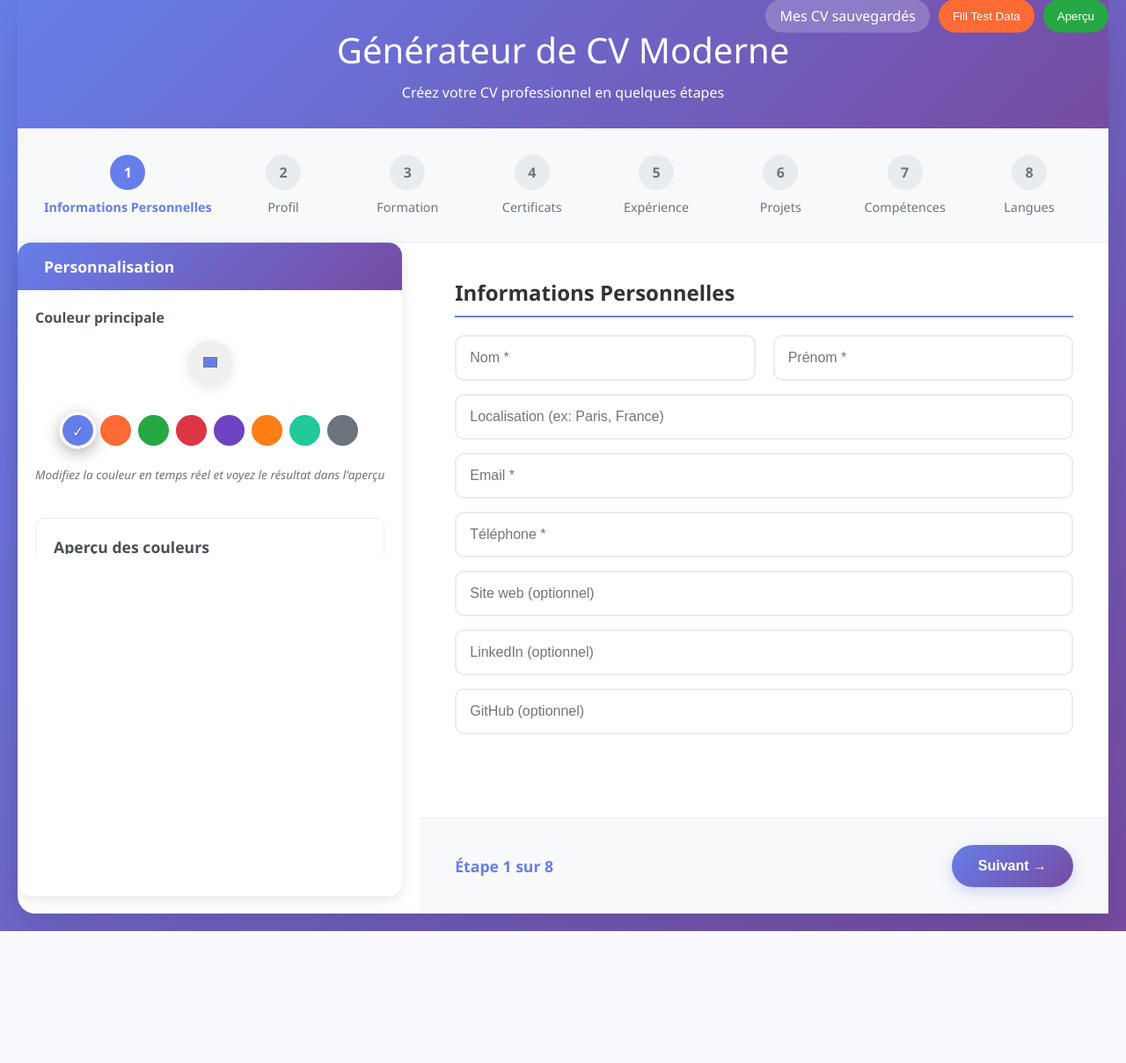
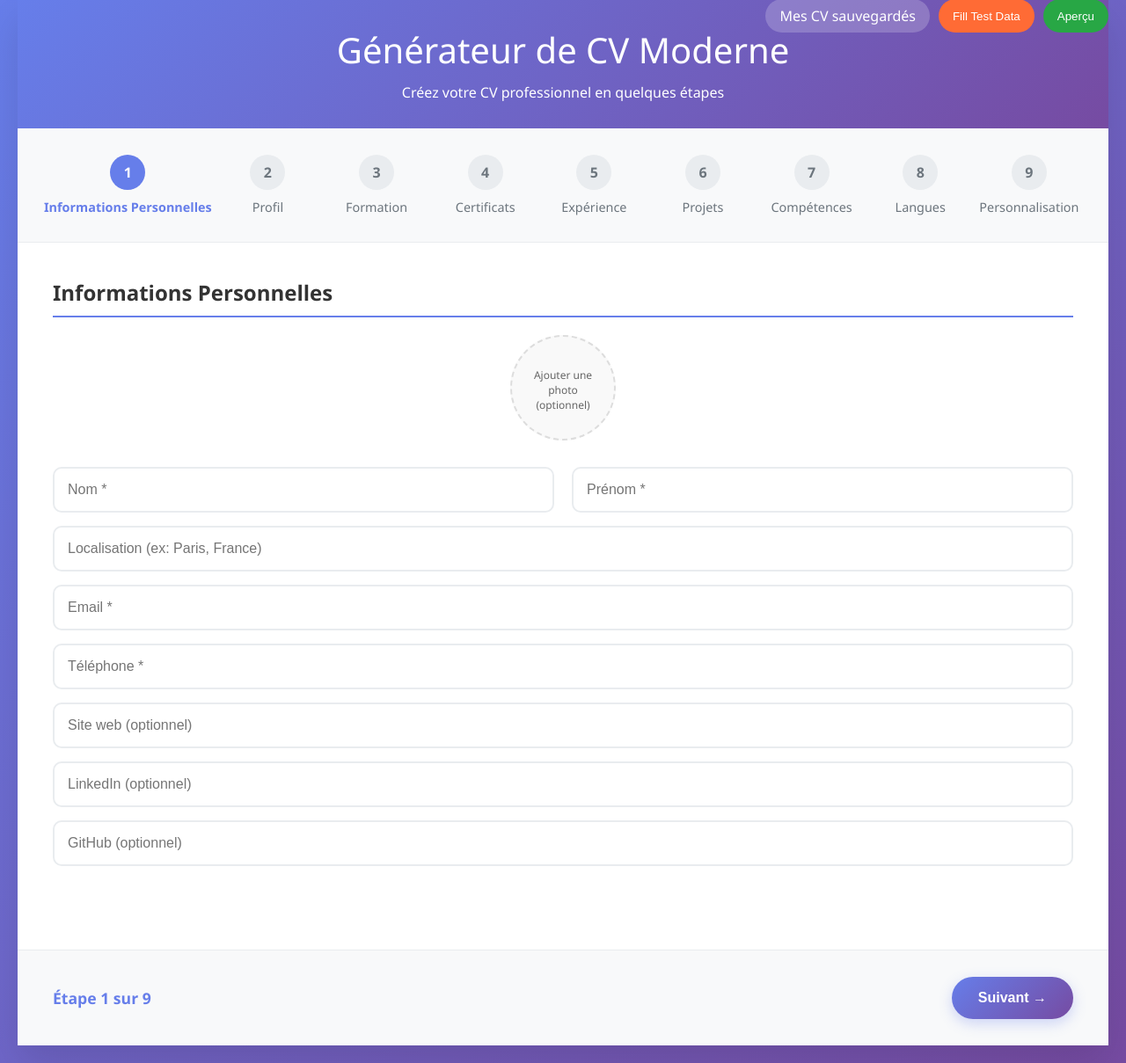
Before and after one commit to Adameelmadani/CV_Generator, a PHP site: page /Cv_generator/home.html in a window 1280 px wide. Shown: the part 21-1230 px from the top of the page at 88% size. Before the commit the page ends 1080 px from the top, so only its background shows below. Run offline with PHP 8.4, Linux system fonts and the light colour scheme.

Commit message:
moved the color section to the end

```diff
--- a/Cv_generator/home.html
+++ b/Cv_generator/home.html
@@ -64,59 +64,22 @@
           <div class="step-number">8</div>
           <div class="step-title">Langues</div>
         </div>
+        <div class="step" data-step="9">
+          <div class="step-number">9</div>
+          <div class="step-title">Personnalisation</div>
+        </div>
       </div>
 
       <!-- Main Content with Preview -->
       <div class="main-content">
-        <!-- Personalization Panel (Outside Form) -->
-        <div class="personalization-panel">
-          <div class="panel-header">
-            <h3><i class="fas fa-palette"></i> Personnalisation</h3>
-            <button type="button" class="panel-toggle" onclick="togglePersonalizationPanel()">
-              <i class="fas fa-chevron-down"></i>
-            </button>
-          </div>
-          <div class="panel-content">
-            <div class="color-section">
-              <label for="primary_color_external">Couleur principale</label>
-              <div class="color-picker-container">
-                <input type="color" id="primary_color_external" value="#667eea" class="color-picker">
-                <div class="color-presets">
-                  <div class="color-preset" data-color="#667eea" style="background-color: #667eea;" title="Bleu (défaut)"></div>
-                  <div class="color-preset" data-color="#ff6b35" style="background-color: #ff6b35;" title="Orange"></div>
-                  <div class="color-preset" data-color="#28a745" style="background-color: #28a745;" title="Vert"></div>
-                  <div class="color-preset" data-color="#dc3545" style="background-color: #dc3545;" title="Rouge"></div>
-                  <div class="color-preset" data-color="#6f42c1" style="background-color: #6f42c1;" title="Violet"></div>
-                  <div class="color-preset" data-color="#fd7e14" style="background-color: #fd7e14;" title="Orange foncé"></div>
-                  <div class="color-preset" data-color="#20c997" style="background-color: #20c997;" title="Turquoise"></div>
-                  <div class="color-preset" data-color="#6c757d" style="background-color: #6c757d;" title="Gris"></div>
-                </div>
-              </div>
-              <small class="help-text">Modifiez la couleur en temps réel et voyez le résultat dans l'aperçu</small>
-
-              <!-- Small color preview in personalization panel -->
-              <div class="color-preview">
-                <h4>Aperçu des couleurs</h4>
-                <div class="preview-elements">
-                  <div class="preview-header" style="background: linear-gradient(135deg, #667eea 0%, #764ba2 100%);">
-                    <span>En-tête du CV</span>
-                  </div>
-                  <div class="preview-section">
-                    <h5 style="color: #667eea; border-bottom: 2px solid #667eea;">Section du CV</h5>
-                    <p>Contenu de la section avec la couleur sélectionnée</p>
-                  </div>
-                </div>
-              </div>
-            </div>
-          </div>
-        </div>
-
         <!-- Form Section -->
         <div class="form-section">
           <form id="cvForm" action="generate_cv.php" method="POST" enctype="multipart/form-data">
             <div class="form-container">
               <!-- Hidden field for CV editing -->
               <input type="hidden" id="editing_cv_id" name="editing_cv_id" value="" />
+              <!-- Hidden field for existing photo path when editing -->
+              <input type="hidden" id="existing_photo_path" name="existing_photo_path" value="" />
               <!-- Hidden field for color synchronization -->
               <input type="hidden" id="primary_color" name="primary_color" value="#667eea" />
 
@@ -124,6 +87,19 @@
           <div class="step-content active" data-step="1">
             <div class="section">
               <h3>Informations Personnelles</h3>
+
+              <!-- Photo upload section -->
+              <div class="photo-upload-section">
+                <label for="photo-upload" class="photo-upload-label">
+                  <div class="photo-preview" id="photo-preview">
+                    <i class="fas fa-camera"></i>
+                    <span>Ajouter une photo (optionnel)</span>
+                  </div>
+                </label>
+                <input type="file" id="photo-upload" name="photo" accept="image/*" style="display: none;" onchange="handlePhotoUpload(this)" />
+                <button type="button" class="remove-photo-btn" id="remove-photo-btn" onclick="removePhoto()" style="display: none;">Supprimer la photo</button>
+              </div>
+
               <div class="two-column">
                 <input type="text" name="nom" placeholder="Nom *" required />
                 <input type="text" name="prenom" placeholder="Prénom *" required />
@@ -267,6 +243,31 @@
                 </div>
               </div>
               <button type="button" class="add-btn" onclick="addLanguage()">+ Ajouter une langue</button>
+            </div>
+          </div>
+
+          <!-- Étape 9: Personnalisation -->
+          <div class="step-content" data-step="9">
+            <div class="section">
+              <h3><i class="fas fa-palette"></i> Personnalisation</h3>
+
+              <div class="color-section">
+                <label for="primary_color_external">Couleur principale</label>
+                <div class="color-picker-container">
+                  <input type="color" id="primary_color_external" value="#667eea" class="color-picker">
+                  <div class="color-presets">
+                    <div class="color-preset" data-color="#667eea" style="background-color: #667eea;" title="Bleu (défaut)"></div>
+                    <div class="color-preset" data-color="#ff6b35" style="background-color: #ff6b35;" title="Orange"></div>
+                    <div class="color-preset" data-color="#28a745" style="background-color: #28a745;" title="Vert"></div>
+                    <div class="color-preset" data-color="#dc3545" style="background-color: #dc3545;" title="Rouge"></div>
+                    <div class="color-preset" data-color="#6f42c1" style="background-color: #6f42c1;" title="Violet"></div>
+                    <div class="color-preset" data-color="#fd7e14" style="background-color: #fd7e14;" title="Orange foncé"></div>
+                    <div class="color-preset" data-color="#20c997" style="background-color: #20c997;" title="Turquoise"></div>
+                    <div class="color-preset" data-color="#6c757d" style="background-color: #6c757d;" title="Gris"></div>
+                  </div>
+                </div>
+                <small class="help-text">Modifiez la couleur en temps réel et voyez le résultat dans l'aperçu</small>
+              </div>
 
               <div class="section" style="margin-top: 40px;">
                 <h3>Format de téléchargement</h3>
@@ -353,8 +354,114 @@
 
     <script>
       let currentStep = 1;
-      const totalSteps = 8;
+      const totalSteps = 9;
       let previewVisible = false;
+
+      // Photo upload functions
+      function handlePhotoUpload(input) {
+        const file = input.files[0];
+        if (file) {
+          const reader = new FileReader();
+          reader.onload = function(e) {
+            const preview = document.getElementById('photo-preview');
+            const removeBtn = document.getElementById('remove-photo-btn');
+            const existingPhotoField = document.getElementById('existing_photo_path');
+
+            // Clear existing photo path since we're uploading a new one
+            if (existingPhotoField) {
+              existingPhotoField.value = '';
+            }
+
+            // Create img element
+            const img = document.createElement('img');
+            img.src = e.target.result;
+
+            // Clear existing content and add image
+            preview.innerHTML = '';
+            preview.appendChild(img);
+            preview.classList.add('has-image');
+
+            // Show remove button
+            removeBtn.style.display = 'inline-block';
+
+            // Update preview if visible
+            if (previewVisible) {
+              updatePreview();
+            }
+          };
+          reader.readAsDataURL(file);
+        }
+      }
+
+      function removePhoto() {
+        const preview = document.getElementById('photo-preview');
+        const removeBtn = document.getElementById('remove-photo-btn');
+        const fileInput = document.getElementById('photo-upload');
+        const existingPhotoField = document.getElementById('existing_photo_path');
+
+        // Reset preview
+        preview.innerHTML = '<i class="fas fa-camera"></i><span>Ajouter une photo (optionnel)</span>';
+        preview.classList.remove('has-image');
+
+        // Hide remove button
+        removeBtn.style.display = 'none';
+
+        // Clear file input
+        fileInput.value = '';
+
+        // Clear existing photo path
+        if (existingPhotoField) {
+          existingPhotoField.value = '';
+        }
+
+        // Update preview if visible
+        if (previewVisible) {
+          updatePreview();
+        }
+      }
+
+      // Function to load and display existing photo when editing a CV
+      function loadExistingPhoto(photoPath) {
+        if (!photoPath) return;
+
+        const preview = document.getElementById('photo-preview');
+        const removeBtn = document.getElementById('remove-photo-btn');
+        const existingPhotoField = document.getElementById('existing_photo_path');
+
+        // Set the existing photo path in the hidden field
+        if (existingPhotoField) {
+          existingPhotoField.value = photoPath;
+        }
+
+        // Create img element with the existing photo
+        const img = document.createElement('img');
+        img.src = photoPath;
+        img.onerror = function() {
+          console.warn('Failed to load existing photo:', photoPath);
+          // Reset to default state if image fails to load
+          preview.innerHTML = '<i class="fas fa-camera"></i><span>Ajouter une photo (optionnel)</span>';
+          preview.classList.remove('has-image');
+          removeBtn.style.display = 'none';
+          if (existingPhotoField) {
+            existingPhotoField.value = '';
+          }
+        };
+        img.onload = function() {
+          console.log('✅ Existing photo loaded successfully:', photoPath);
+          // Clear existing content and add image
+          preview.innerHTML = '';
+          preview.appendChild(img);
+          preview.classList.add('has-image');
+
+          // Show remove button
+          removeBtn.style.display = 'inline-block';
+
+          // Update preview if visible
+          if (previewVisible) {
+            updatePreview();
+          }
+        };
+      }
 
       // Add form submission debugging
       document.addEventListener('DOMContentLoaded', function() {
@@ -640,6 +747,22 @@
           setFieldValue('[name="website"]', personalInfo.website);
           setFieldValue('[name="linkedin"]', personalInfo.linkedin);
           setFieldValue('[name="github"]', personalInfo.github);
+
+          // Handle photo if exists
+          if (personalInfo.photo) {
+            loadExistingPhoto(personalInfo.photo);
+          }
+        }
+
+        // Personalization (color)
+        if (cvData.personalization && cvData.personalization.primary_color) {
+          const colorPicker = document.getElementById('primary_color_external');
+          const hiddenColorInput = document.getElementById('primary_color');
+          if (colorPicker && hiddenColorInput) {
+            colorPicker.value = cvData.personalization.primary_color;
+            hiddenColorInput.value = cvData.personalization.primary_color;
+            updateColorPreview(cvData.personalization.primary_color);
+          }
         }
 
         // Profile
@@ -1196,8 +1319,25 @@
           `;
         }
 
+        // Get photo if uploaded
+        const photoPreview = document.getElementById('photo-preview');
+        const hasPhoto = photoPreview && photoPreview.classList.contains('has-image');
+        let photoSrc = '';
+        if (hasPhoto) {
+          const img = photoPreview.querySelector('img');
+          if (img) {
+            photoSrc = img.src;
+          }
+        }
+
         let html = `
           <div class="preview-header-section">
+            ${hasPhoto ? `
+            <div class="preview-photo">
+              <img src="${photoSrc}" alt="Photo de profil" style="width: 80px; height: 80px; border-radius: 50%; object-fit: cover; margin-right: 20px; margin-bottom: 10px;" />
+            </div>
+            ` : ''}
+            <div class="preview-info">
               <div class="preview-name">${prenom} ${nom}</div>
               <div class="preview-contact">
                 <div>${location}</div>
@@ -1205,6 +1345,7 @@
                 ${website ? `<div><a href="${website}" style="color: #667eea;">Site web: ${website}</a></div>` : ''}
                 ${linkedin ? `<div><a href="${linkedin}" style="color: #667eea;">LinkedIn: ${linkedin}</a></div>` : ''}
                 ${github ? `<div><a href="${github}" style="color: #667eea;">GitHub: ${github}</a></div>` : ''}
+              </div>
             </div>
           </div>
         `;
@@ -1561,7 +1702,7 @@
       function initializeColorPicker() {
         const externalColorPicker = document.getElementById('primary_color_external');
         const hiddenColorInput = document.getElementById('primary_color');
-        const colorPresets = document.querySelectorAll('.personalization-panel .color-preset');
+        const colorPresets = document.querySelectorAll('.color-preset');
 
         // Set initial color
         updateColorPreview(externalColorPicker.value);
@@ -1599,40 +1740,13 @@
         updatePresetSelection(externalColorPicker.value);
       }
 
-      function togglePersonalizationPanel() {
-        const panelContent = document.querySelector('.panel-content');
-        const toggleIcon = document.querySelector('.panel-toggle i');
-
-        panelContent.classList.toggle('collapsed');
-        toggleIcon.classList.toggle('fa-chevron-down');
-        toggleIcon.classList.toggle('fa-chevron-up');
-
-        // Update button rotation
-        const toggleBtn = document.querySelector('.panel-toggle');
-        toggleBtn.classList.toggle('collapsed');
-      }
-
       function updateColorPreview(color) {
-        // Only update the small preview in the personalization panel
-        const previewHeader = document.querySelector('.personalization-panel .preview-header');
-        const previewSectionH5 = document.querySelector('.personalization-panel .preview-section h5');
-
-        if (previewHeader) {
-          // Convert hex to RGB for gradient
-          const rgb = hexToRgb(color);
-          if (rgb) {
-            previewHeader.style.background = `linear-gradient(135deg, ${color} 0%, ${darkenColor(color, 20)} 100%)`;
-          }
-        }
-
-        if (previewSectionH5) {
-          previewSectionH5.style.color = color;
-          previewSectionH5.style.borderBottomColor = color;
-        }
+        // Color preview has been removed - this function is kept for compatibility
+        // The live preview will show the color changes in real-time
       }
 
       function updatePresetSelection(selectedColor) {
-        const colorPresets = document.querySelectorAll('.personalization-panel .color-preset');
+        const colorPresets = document.querySelectorAll('.color-preset');
         colorPresets.forEach(preset => {
           if (preset.getAttribute('data-color') === selectedColor) {
             preset.classList.add('selected');
--- a/Cv_generator/styles1.css
+++ b/Cv_generator/styles1.css
@@ -975,15 +996,78 @@
   font-style: italic;
 }
 
-/* Responsive design for personalization panel */
-@media (max-width: 768px) {
-  .personalization-panel .color-picker-container {
-    flex-direction: column;
-    align-items: flex-start;
-    gap: 15px;
-  }
+/* Photo upload styles */
+.photo-upload-section {
+  margin-bottom: 20px;
+  text-align: center;
+}
 
-  .personalization-panel .color-presets {
-    justify-content: flex-start;
-  }
+.photo-upload-label {
+  display: inline-block;
+  cursor: pointer;
 }
+
+.photo-preview {
+  width: 120px;
+  height: 120px;
+  border: 2px dashed #ddd;
+  border-radius: 50%;
+  display: flex;
+  flex-direction: column;
+  align-items: center;
+  justify-content: center;
+  margin: 0 auto 10px;
+  background: #f9f9f9;
+  transition: all 0.3s ease;
+  overflow: hidden;
+}
+
+.photo-preview:hover {
+  border-color: #667eea;
+  background: #f0f4ff;
+}
+
+.photo-preview i {
+  font-size: 24px;
+  color: #999;
+  margin-bottom: 5px;
+}
+
+.photo-preview span {
+  font-size: 12px;
+  color: #666;
+  text-align: center;
+  padding: 0 10px;
+}
+
+.photo-preview img {
+  width: 100%;
+  height: 100%;
+  object-fit: cover;
+  border-radius: 50%;
+}
+
+.photo-preview.has-image {
+  border: 2px solid #667eea;
+}
+
+.photo-preview.has-image i,
+.photo-preview.has-image span {
+  display: none;
+}
+
+.remove-photo-btn {
+  background: #ff4757;
+  color: white;
+  border: none;
+  padding: 5px 15px;
+  border-radius: 15px;
+  font-size: 12px;
+  cursor: pointer;
+  margin-top: 5px;
+  transition: background 0.3s ease;
+}
+
+.remove-photo-btn:hover {
+  background: #ff3742;
+}
```
Also changed, not shown: other parts of Cv_generator/styles1.css (+26 -5 lines), Cv_generator/generate_cv.php (+84 -12 lines), Cv_generator/get_cv_data.php (+8 -4 lines), 1 other file. Lines whose indentation alone changed are shown as unchanged.
